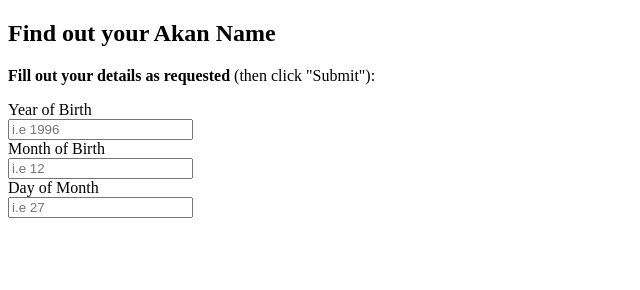
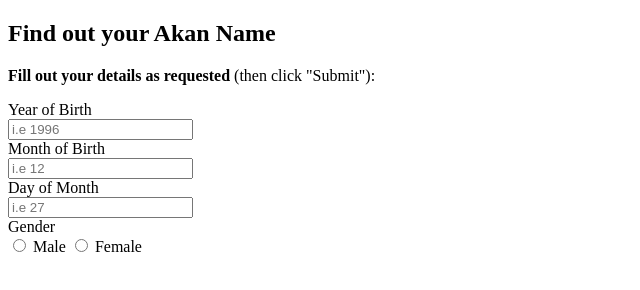
Before and after one commit to jLuseno161/Akan-Name, a plain HTML site: page index.html in a window 1280 px wide. Shown: the whole page, without its empty margins (0-640 px from the left). Drawn offline with Linux system fonts and the light colour scheme.

Commit message:
add radio buttons for gender input

```diff
--- a/index.html
+++ b/index.html
@@ -32,7 +32,16 @@
                 <input type="text" class="form-control" id="inputDay" name="inputDay" placeholder="i.e 27">
             </div>
         </div>
+        <div>
+            <label for="inputGender">Gender</label>
+            <div>
+                <input type="radio" id="male" name="gender" name="gender" value="male">
+                <label for="male">Male</label>
 
+                <input type="radio" id="female" name="gender" value="female">
+                <label for="male">Female</label>
+            </div>
+        </div>
     </form>
 
 </body>
```
